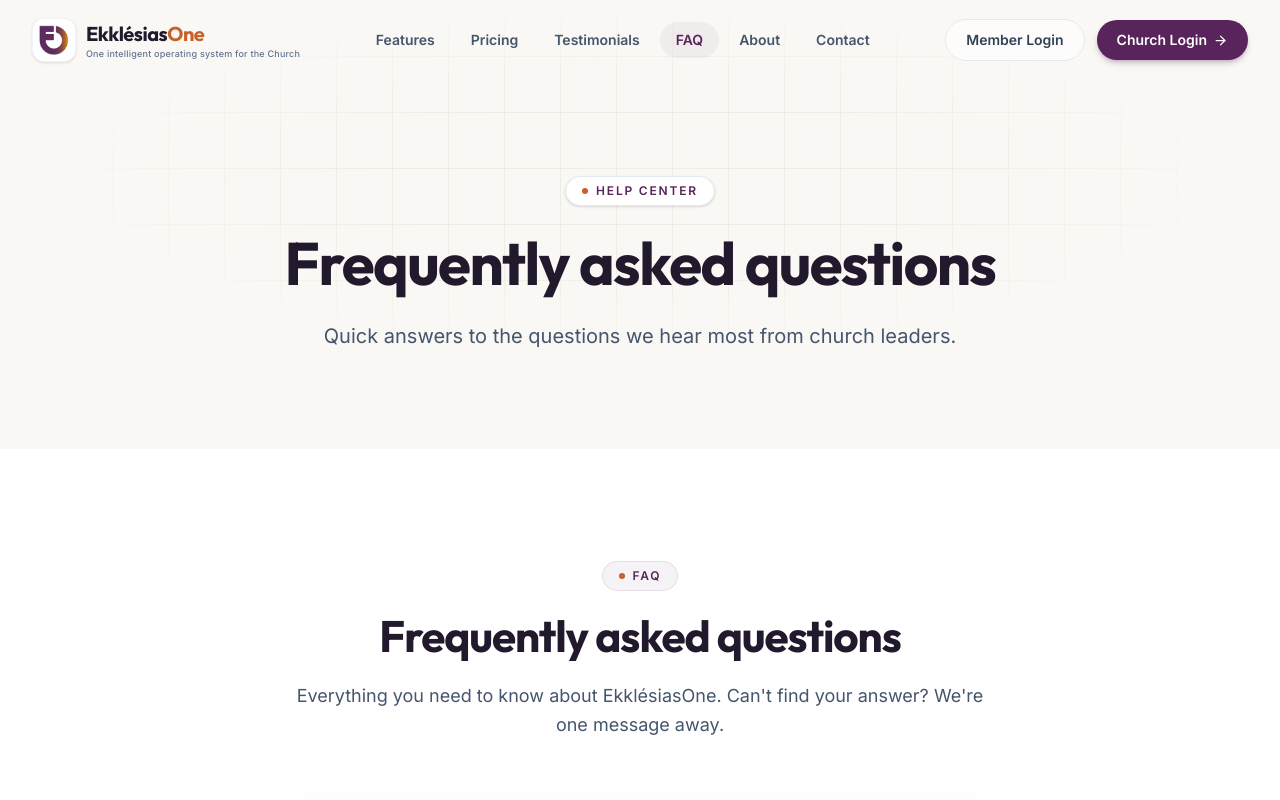
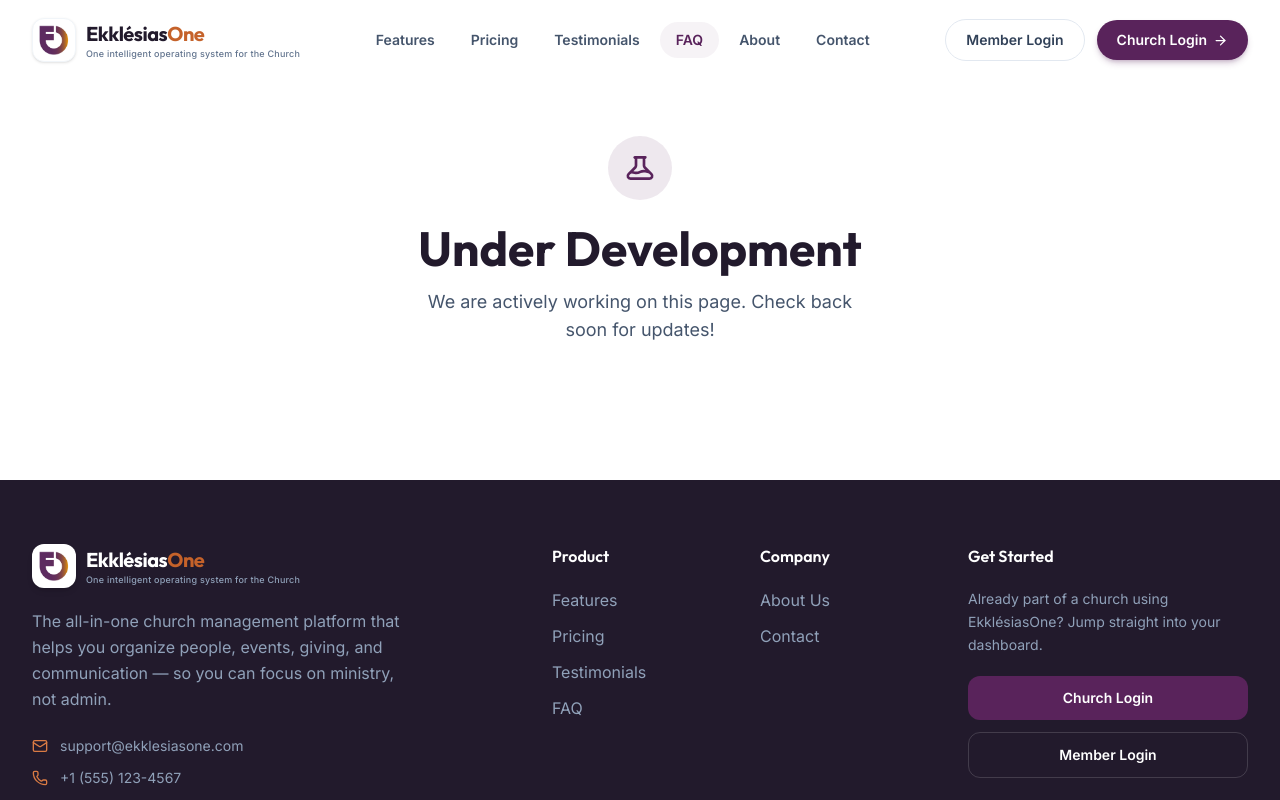
Before and after one commit to Mern-Unbeatable/habibi_cli, a React (Vite) app: page /faq in a window 1280 px wide. Shown: the top 800 px of the page. Built offline with nearby package versions, Linux system fonts and the light colour scheme.

Commit message:
comming soon added

```diff
--- /dev/null
+++ b/src/pages/public/ComingSoon.jsx
@@ -0,0 +1,30 @@
+const ComingSoon = () => {
+  return (
+    <div className="min-h-[60vh] flex flex-col items-center justify-center text-center px-4">
+      <div className="w-16 h-16 bg-primary/10 rounded-full flex items-center justify-center mb-6">
+        <svg
+          className="w-8 h-8 text-primary"
+          fill="none"
+          stroke="currentColor"
+          viewBox="0 0 24 24"
+          xmlns="http://www.w3.org/2000/svg"
+        >
+          <path
+            strokeLinecap="round"
+            strokeLinejoin="round"
+            strokeWidth={2}
+            d="M19.428 15.428a2 2 0 00-1.022-.547l-2.387-.477a6 6 0 00-3.86.517l-.318.158a6 6 0 01-3.86.517L6.05 15.21a2 2 0 00-1.806.547M8 4h8l-1 1v5.172a2 2 0 00.586 1.414l5 5c1.26 1.26.367 3.414-1.415 3.414H4.828c-1.782 0-2.674-2.154-1.414-3.414l5-5A2 2 0 009 10.172V5L8 4z"
+          />
+        </svg>
+      </div>
+      <h1 className="text-4xl md:text-5xl font-display font-bold text-ink mb-4">
+        Under Development
+      </h1>
+      <p className="text-lg text-slate-600 max-w-md mx-auto">
+        We are actively working on this page. Check back soon for updates!
+      </p>
+    </div>
+  );
+};
+
+export default ComingSoon;
```
Also changed, not shown: src/router/routes.jsx (+7 -12 lines).
